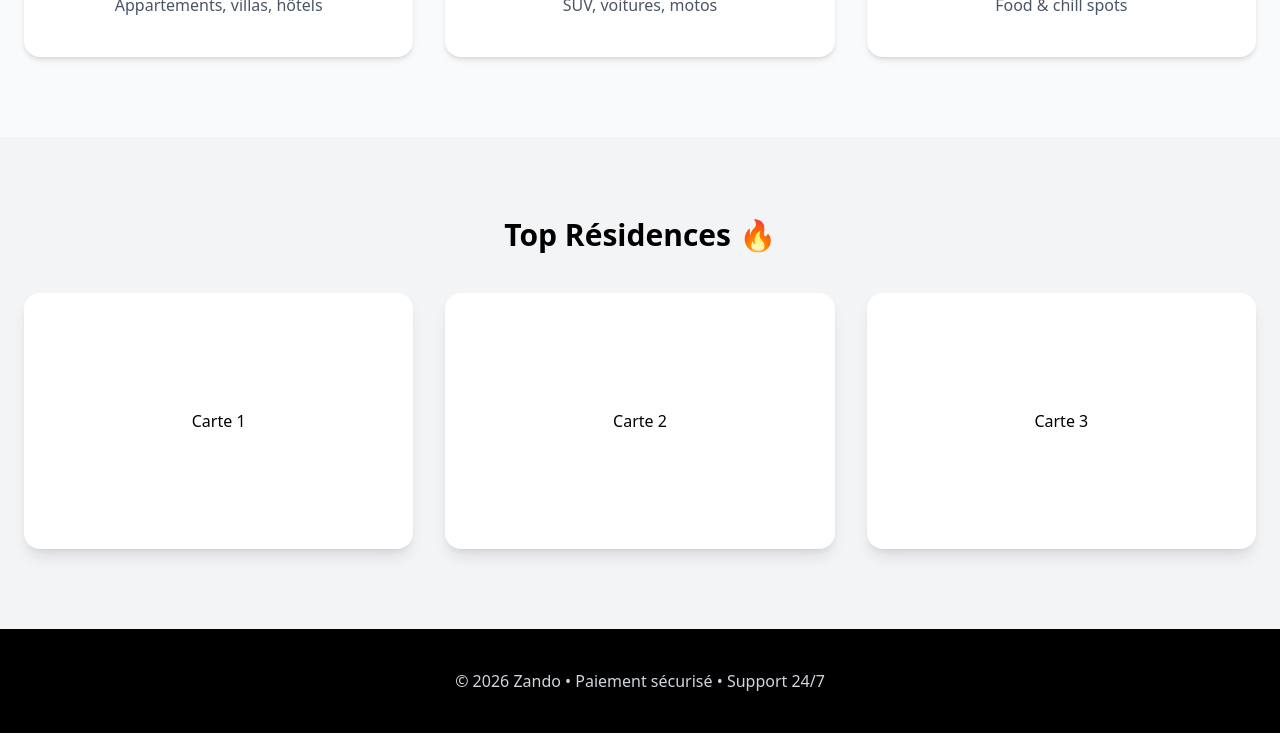
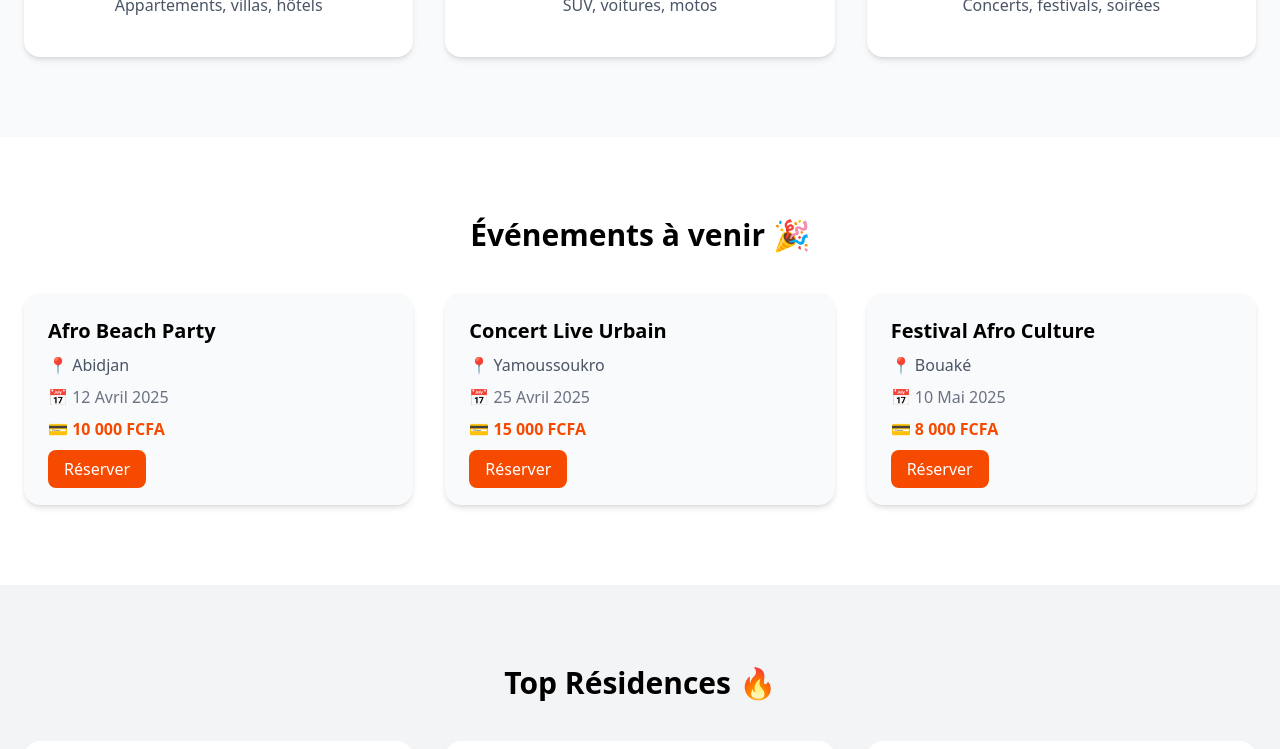
Before and after one commit to youssefulrich/zando-app, a Next.js app in the folder frontend/: page / in a window 1280 px wide. Shown: the part 1200-1949 px from the top of the page. Built offline with nearby package versions, Linux system fonts and the light colour scheme.

Commit message:
add events module

```diff
--- /dev/null
+++ b/frontend/app/events/id/page.tsx
@@ -0,0 +1,46 @@
+"use client";
+import { useEffect, useState } from "react";
+import { useParams, useRouter } from "next/navigation";
+import api from "@/lib/api";
+
+export default function EventDetail() {
+  const { id } = useParams();
+  const router = useRouter();
+  const [event, setEvent] = useState<any>(null);
+
+  useEffect(() => {
+    api.get(`/events/${id}/`)
+      .then(res => setEvent(res.data))
+      .catch(err => console.error(err));
+  }, [id]);
+
+  const buyTicket = async (ticketTypeId: number) => {
+    try {
+      await api.post(`/events/buy/${ticketTypeId}/`, { quantity: 1 });
+      alert("Ticket acheté !");
+    } catch {
+      router.push("/login");
+    }
+  };
+
+  if (!event) return <p>Loading...</p>;
+
+  return (
+    <div className="p-10">
+      <h1 className="text-3xl font-bold">{event.title}</h1>
+      <p>{event.description}</p>
+
+      {event.ticket_types.map((ticket: any) => (
+        <div key={ticket.id} className="mt-4">
+          <p>{ticket.name} - {ticket.price} FCFA</p>
+          <button
+            onClick={() => buyTicket(ticket.id)}
+            className="bg-orange-600 text-white px-4 py-2 rounded"
+          >
+            Acheter
+          </button>
+        </div>
+      ))}
+    </div>
+  );
+}
--- /dev/null
+++ b/frontend/app/events/page.tsx
@@ -0,0 +1,29 @@
+"use client";
+import { useEffect, useState } from "react";
+import api from "@/lib/api";
+import Link from "next/link";
+
+export default function EventsPage() {
+  const [events, setEvents] = useState([]);
+
+  useEffect(() => {
+    api.get("/events/")
+      .then(res => setEvents(res.data))
+      .catch(err => console.error(err));
+  }, []);
+
+  return (
+    <div className="p-10 grid md:grid-cols-3 gap-6">
+      {events.map((event: any) => (
+        <div key={event.id} className="border rounded-lg p-4">
+          <img src={event.image} className="h-48 w-full object-cover rounded" />
+          <h2 className="text-xl font-bold mt-2">{event.title}</h2>
+          <p>{event.location}</p>
+          <Link href={`/events/${event.id}`} className="text-orange-600">
+            Voir détails
+          </Link>
+        </div>
+      ))}
+    </div>
+  );
+}
--- a/frontend/app/page.tsx
+++ b/frontend/app/page.tsx
@@ -12,25 +12,18 @@ import Typewriter from "@/components/Typewriter";
 export default function Home() {
   return (
     <main className="bg-gray-50 overflow-x-hidden">
-
       <Hero />
       <Stats />
       <Features />
+      <TopEvents />
       <TopResidences />
       <Footer />
-
     </main>
   );
 }
 
 /* ================================================= */
-/* ================= NAVBAR ======================== */
-/* ================================================= */
-
-
-
-/* ================================================= */
-/* ================= HERO SLIDER =================== */
+/* ================= HERO ========================== */
 /* ================================================= */
 
 function Hero() {
@@ -57,28 +50,33 @@ function Hero() {
       <div className="absolute inset-0 bg-black/60" />
 
       <div className="relative text-center max-w-3xl px-6">
-
         <h1 className="text-5xl md:text-6xl font-extrabold mb-6">
           <Typewriter
             words={[
               "Découvrez Zando",
               "Trouvez votre résidence idéale",
               "Louez la voiture parfaite",
-              "Réservez en 2 minutes",
+              "Réservez vos événements",
+              "Tout en 2 minutes",
             ]}
           />
         </h1>
 
         <p className="mb-10 opacity-90">
-          Logements • Véhicules • Restaurants • Tout en un seul endroit
+          Logements • Véhicules • Événements • Tout en un seul endroit
         </p>
 
         <div className="flex gap-4 justify-center flex-wrap">
           <Link href="/residences" className="bg-orange-600 px-8 py-4 rounded-xl">
             Trouver un logement
           </Link>
+
           <Link href="/vehicles" className="bg-white text-black px-8 py-4 rounded-xl">
             Louer un véhicule
+          </Link>
+
+          <Link href="/events" className="bg-yellow-500 px-8 py-4 rounded-xl">
+            Voir les événements
           </Link>
         </div>
       </div>
@@ -94,14 +92,13 @@ function Stats() {
   const items = [
     { label: "Logements", value: "500+" },
     { label: "Véhicules", value: "300+" },
-    { label: "Villes", value: "15+" },
+    { label: "Événements", value: "120+" },
     { label: "Clients", value: "10k+" },
   ];
 
   return (
     <section className="py-16 bg-white">
       <div className="max-w-6xl mx-auto grid md:grid-cols-4 text-center gap-10">
-
         {items.map((item, i) => (
           <motion.div
             key={i}
@@ -125,21 +122,81 @@ function Stats() {
 function Features() {
   return (
     <section className="max-w-7xl mx-auto px-6 py-20 grid md:grid-cols-3 gap-8">
-
       {[
         ["Résidences", "Appartements, villas, hôtels", "🏠", "/residences"],
         ["Véhicules", "SUV, voitures, motos", "🚗", "/vehicles"],
-        ["Restaurants", "Food & chill spots", "🍽", "#"],
+        ["Événements", "Concerts, festivals, soirées", "🎉", "/events"],
       ].map(([t, d, i, l], idx) => (
         <Card key={idx} title={t} desc={d} icon={i} link={l} />
       ))}
-
     </section>
   );
 }
 
 /* ================================================= */
-/* ================= TOP LISTINGS ================== */
+/* ================= EVENTS ======================== */
+/* ================================================= */
+
+function TopEvents() {
+  const events = [
+    {
+      id: 1,
+      title: "Afro Beach Party",
+      date: "12 Avril 2025",
+      location: "Abidjan",
+      price: "10 000 FCFA",
+    },
+    {
+      id: 2,
+      title: "Concert Live Urbain",
+      date: "25 Avril 2025",
+      location: "Yamoussoukro",
+      price: "15 000 FCFA",
+    },
+    {
+      id: 3,
+      title: "Festival Afro Culture",
+      date: "10 Mai 2025",
+      location: "Bouaké",
+      price: "8 000 FCFA",
+    },
+  ];
+
+  return (
+    <section className="py-20 bg-white">
+      <h2 className="text-3xl font-bold text-center mb-10">
+        Événements à venir 🎉
+      </h2>
+
+      <div className="max-w-7xl mx-auto grid md:grid-cols-3 gap-8 px-6">
+        {events.map((event) => (
+          <motion.div
+            key={event.id}
+            whileHover={{ y: -6 }}
+            className="bg-gray-50 rounded-2xl shadow-md p-6"
+          >
+            <h3 className="text-xl font-bold mb-2">{event.title}</h3>
+            <p className="text-gray-600 mb-2">📍 {event.location}</p>
+            <p className="text-gray-500 mb-2">📅 {event.date}</p>
+            <p className="text-orange-600 font-semibold mb-4">
+              💳 {event.price}
+            </p>
+
+            <Link
+              href={`/events/${event.id}`}
+              className="bg-orange-600 text-white px-4 py-2 rounded-lg"
+            >
+              Réserver
+            </Link>
+          </motion.div>
+        ))}
+      </div>
+    </section>
+  );
+}
+
+/* ================================================= */
+/* ================= TOP RESIDENCES ================ */
 /* ================================================= */
 
 function TopResidences() {
@@ -147,7 +204,9 @@ function TopResidences() {
 
   return (
     <section className="py-20 bg-gray-100">
-      <h2 className="text-3xl font-bold text-center mb-10">Top Résidences 🔥</h2>
+      <h2 className="text-3xl font-bold text-center mb-10">
+        Top Résidences 🔥
+      </h2>
 
       <div className="max-w-7xl mx-auto grid md:grid-cols-3 gap-8 px-6">
         {demo.map((i) => (
@@ -156,23 +215,11 @@ function TopResidences() {
             whileHover={{ y: -6 }}
             className="bg-white rounded-2xl shadow-lg h-64 flex items-center justify-center"
           >
-            Carte {i}
+            Résidence {i}
           </motion.div>
         ))}
       </div>
     </section>
-  );
-}
-
-/* ================================================= */
-/* ================= FOOTER ======================== */
-/* ================================================= */
-
-function Footer() {
-  return (
-    <footer className="bg-black text-gray-300 py-10 text-center">
-      © {new Date().getFullYear()} Zando • Paiement sécurisé • Support 24/7
-    </footer>
   );
 }
 
@@ -194,3 +241,15 @@ function Card({ title, desc, icon, link }: any) {
     </motion.div>
   );
 }
+
+/* ================================================= */
+/* ================= FOOTER ======================== */
+/* ================================================= */
+
+function Footer() {
+  return (
+    <footer className="bg-black text-gray-300 py-10 text-center">
+      ©️ {new Date().getFullYear()} Zando • Paiement sécurisé • Support 24/7
+    </footer>
+  );
+}
```
